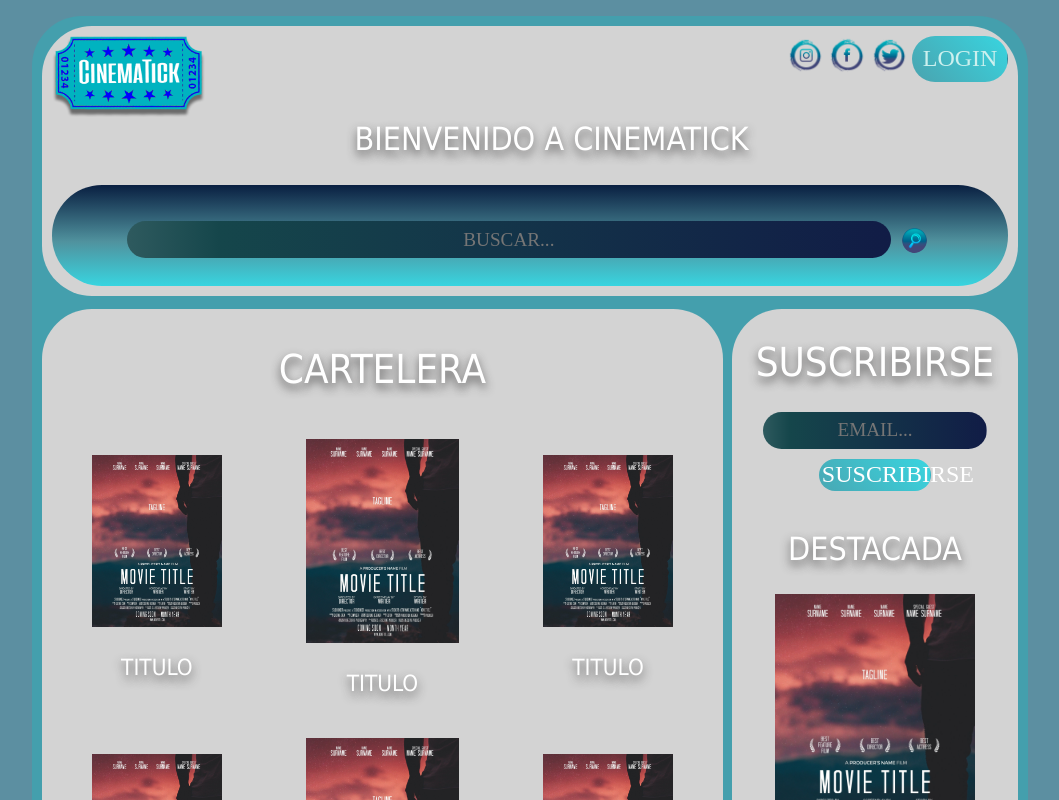
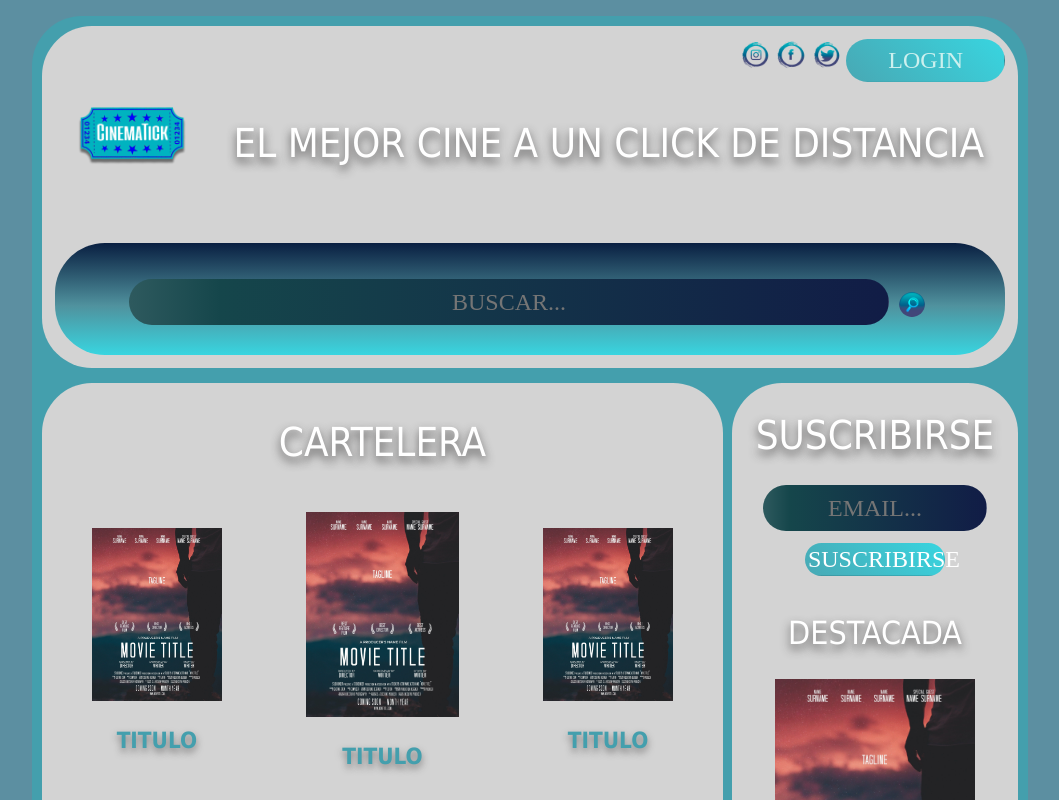
Before and after one commit to Maurialva/CinematickV2, a Svelte app: page / in a window 1280 px wide. Shown: the top 800 px of the page, without its empty margins (110-1169 px from the left). Built offline with nearby package versions, Linux system fonts and the light colour scheme.

Commit message:
mejorasheader footer y tablas

```diff
--- a/public/global.css
+++ b/public/global.css
@@ -79,12 +79,12 @@ h2{
 
 }
 h3{
-	color: #ffffff;
+	color: #449fad;
 	text-transform: uppercase;
 	font-family: 'Tahoma', cursive;
 	text-align: center;
 	font-size: 140%;
-	text-shadow:0px 5px 10px rgba(41, 39, 39, 0.76) ;
-	font-weight: 1;
+	text-shadow:0px 4px 7px rgba(41, 39, 39, 0.50) ;
+
 
 }
--- a/src/App.svelte
+++ b/src/App.svelte
@@ -9,18 +9,14 @@ import Customtextinput from './Customtextinput.svelte';
 import Searchconteiner from './Searchconteiner.svelte';
 import Grid from './Grid.svelte';
 import Customfigure from './Customfigure.svelte';
+import Login from './Login.svelte';
+import Customhead from './Customhead.svelte';
 
 
-
-
-	let src = 'logocinematickv2.png';
-		let namel = 'logo';
 
 function clickbutton() {
 	pagenumber="2";
 }
-
-
 
 </script>
 <Grid {pagenumber} {ti}/>
@@ -30,11 +26,12 @@ function clickbutton() {
 	<div class="grid-container">
 		<div class="menuhead">
 
+			<Customhead/>
+			<!--
+			<div align="right">
 
-			<div align="right">
-				<!-- {src} is short for src={src} -->
 
-				<img align="left" {src} alt="{namel}" class="logo"  width="16%" vertical-align="top" >
+				<img align="left" src='logocinematickv2.png' alt="logo" class="logo"  width="16%" vertical-align="top" >
 
 
 
@@ -47,10 +44,13 @@ function clickbutton() {
 				</CustomButton>
 
 			</div>
-			<h2>Bienvenido a CinemaTick&nbsp;&nbsp;&nbsp;&nbsp;&nbsp;&nbsp;&nbsp;&nbsp;&nbsp;&nbsp;&nbsp;&nbsp;</h2>
+
+				<h2>Todas las peliculas en un lugar, cinematick&nbsp;&nbsp;&nbsp;&nbsp;&nbsp;&nbsp;&nbsp;&nbsp;&nbsp;&nbsp;&nbsp;&nbsp;&nbsp;&nbsp;&nbsp;&nbsp;&nbsp;&nbsp;&nbsp;&nbsp;&nbsp;&nbsp;&nbsp;&nbsp;</h2>
+
+
 			<div class="search-container">
 					<Searchconteiner/>
-			</div>
+			</div>	-->
 		</div>
 		{#if pagenumber==7}
 		<div class="menuleft"></div>
@@ -60,7 +60,10 @@ function clickbutton() {
 		<div id="cartelera">
 			<Cartelera/>
 		</div>
+		{:else if pagenumber==2}
+		<Login/>
 		{/if}
+
 		</div>
 		{#if pagenumber==1 }
 		<div class="menuright">
@@ -78,7 +81,8 @@ function clickbutton() {
 		</div>
 		{/if}
 		<div class="menufoot">
-			<br>
+
+			<h3>
 			<a class="foot" href="#?ti=1" style="text-shadow:0px 4px 6px rgba(0,0,0,0.76) ;"> INICIO</a>&nbsp;&nbsp;&nbsp;&nbsp;&nbsp;&nbsp;
 			&nbsp;&nbsp;&nbsp;&nbsp;&nbsp;&nbsp;
 			<a class="foot"  href="http://localhost:5000/"  style="text-shadow:0px 4px 6px rgba(0,0,0,0.76) ;"> SOBRE NOSOTROS</a>&nbsp;&nbsp;&nbsp;&nbsp;&nbsp;&nbsp;
@@ -86,8 +90,8 @@ function clickbutton() {
 			<a class="foot" href="http://localhost:5000/" style="text-shadow:0px 4px 6px rgba(0,0,0,0.76) ;"> CONTACTO</a>&nbsp;&nbsp;&nbsp;&nbsp;&nbsp;&nbsp;
 			&nbsp;&nbsp;&nbsp;&nbsp;&nbsp;&nbsp;
 			<a class="foot" href="http://localhost:5000/" style="text-shadow:0px 4px 6px rgba(0,0,0,0.76) ;"> AYUDA</a>&nbsp;&nbsp;&nbsp;&nbsp;&nbsp;&nbsp;
-			<br>
-			<br>
+
+			<br></h3>
 		</div>
 	  </div>
 </body>
@@ -128,14 +132,8 @@ function clickbutton() {
 			max-width: none;
 		}
 	}
-	.search-container
-	{
-		text-align: center;
-		width: 100%;
-		background-image:  linear-gradient(180deg,rgb(9, 31, 65) 0%, rgb(80, 146, 158) 56%, rgb(56, 213, 224) 100%);
-		border-radius: 50px;
 
-	}
+
 	.menufoot
 	{
 		text-align: center;
--- a/src/CustomButton.svelte
+++ b/src/CustomButton.svelte
@@ -16,7 +16,7 @@
 <style>
 	.login{
 		height: auto;
-		width: 10%;
+		width: 20%;
 		background-color: rgb(29, 81, 90);
 		border-color: #305769;
 		background-position: 100%;
@@ -35,7 +35,7 @@
 	}
 	.suscripcion {
 		height: auto;
-		width: 40% ;
+		width: 50% ;
 		background-color: rgb(29, 81, 90);
 		border-color: #305769;
 		background-position: 100%;
@@ -52,6 +52,47 @@
 		display: inline-block;
 		cursor: pointer;
 	}
+	.enter
+	{
+		height: auto;
+		width: 90% ;
+		background-color: rgb(29, 81, 90);
+		border-color: #305769;
+		background-position: 100%;
+		background-size: 400%;
+		transition: background 900ms ease-in-out;
+		text-align: center;
+		color: rgb(255, 255, 255);
+		font-size: 150%;
+		padding: 1%;
+		border-radius: 50px;
+		background-image: linear-gradient(45deg,rgb(9, 31, 65) 0%, rgb(80, 146, 158) 56%, rgb(56, 213, 224) 100%);
+		vertical-align:top ;
+
+		display: inline-block;
+		cursor: pointer;
+	}
+	.register
+	{
+		height: auto;
+		width: 90% ;
+		background-color: rgb(29, 81, 90);
+		border-color: #305769;
+		background-position: 100%;
+		background-size: 400%;
+		transition: background 900ms ease-in-out;
+		text-align: center;
+		color: rgb(255, 255, 255);
+		font-size: 150%;
+		padding: 1%;
+		border-radius: 50px;
+		background-image: linear-gradient(45deg,rgb(9, 31, 65) 0%, rgb(80, 146, 158) 56%, rgb(56, 213, 224) 100%);
+		vertical-align:top ;
+
+		display: inline-block;
+		cursor: pointer;
+	}
+
 	button:hover {
 		background-position: 0;
 		background-image: linear-gradient(83deg,rgb(28, 22, 98) 0%, rgb(28, 166, 221) 25%, rgb(86, 152, 163) 100%);
--- /dev/null
+++ b/src/Customhead.svelte
@@ -0,0 +1,53 @@
+<script>
+
+import CustomButton from './CustomButton.svelte';
+import Socialicon from './Socialicon.svelte';
+import Searchconteiner from './Searchconteiner.svelte';
+
+function clickbutton() {
+
+}
+</script>
+
+
+
+<table>
+    <tbody>
+    <tr>
+    <td> <img  src='logocinematickv2.png' alt="logo" class="logo"  width="70%"  ></td>
+
+    <td> <div align="right"><Socialicon nombre={"Instagram"}/>
+        <Socialicon nombre={"Facebook"}/>
+        <Socialicon nombre={"Twitter"}/>
+        <CustomButton class="login" on:click={()=>clickbutton()} >
+            LOGIN
+        </CustomButton>
+         </div>
+         <h1>el mejor cine a un click de distancia &nbsp;&nbsp;&nbsp;&nbsp;&nbsp;&nbsp;&nbsp;&nbsp;&nbsp;&nbsp;&nbsp;
+            &nbsp;&nbsp;&nbsp;&nbsp;&nbsp;&nbsp;&nbsp;&nbsp;&nbsp;
+            &nbsp;&nbsp;&nbsp;
+            &nbsp;&nbsp;&nbsp;&nbsp;
+            &nbsp;&nbsp;
+         </h1> </td>
+    </tr>
+    <tr>
+        <td colspan="2">
+            <div class="search-container">
+
+            <Searchconteiner/>
+        </div>
+        </td>
+    </tr>
+    </tbody>
+    </table>
+
+<style>
+.search-container
+	{
+		text-align: center;
+		width: 100%;
+		background-image:  linear-gradient(180deg,rgb(9, 31, 65) 0%, rgb(80, 146, 158) 56%, rgb(56, 213, 224) 100%);
+		border-radius: 50px;
+
+	}
+</style>
--- a/src/Customtextinput.svelte
+++ b/src/Customtextinput.svelte
@@ -19,7 +19,7 @@ export let texto,txnom;
 		color: rgb(255, 255, 255);
 		border-radius: 50px;
 		width:80%;
-        font-size: larger;
+        font-size: 150%;
 		}
 
 	input:focus {  border-image: #000000;
--- a/src/Grid.svelte
+++ b/src/Grid.svelte
@@ -71,7 +71,7 @@ switch(pagenumber)
         'menu menu main main main main'
         'footer footer footer footer footer footer';
         grid-gap: 1%;
-      background-color:linear-gradient(45deg,rgb(9, 31, 65) 0%, rgb(80, 146, 158) 56%, rgb(56, 213, 224) 100%);
+      background-color:#449fad;
       padding: 1%;
       border-radius: 50px;
     }
@@ -103,7 +103,7 @@ switch(pagenumber)
         'main main main main main main'
         'footer footer footer footer footer footer';
         grid-gap: 1%;
-      background-color:linear-gradient(45deg,rgb(9, 31, 65) 0%, rgb(80, 146, 158) 56%, rgb(56, 213, 224) 100%);
+      background-color:#449fad;
       padding: 1%;
       border-radius: 50px;
     }
--- /dev/null
+++ b/src/Login.svelte
@@ -0,0 +1,91 @@
+<script>
+import Customtextinput from './Customtextinput.svelte';
+import CustomButton from './CustomButton.svelte';
+
+function clickbutton() {
+
+}
+</script>
+<center>
+    <table>
+        <tbody>
+        <tr>
+        <td><img src="filler.png" alt="filler"></td>
+        <td><h1>inicio de sesion de cinematick</h1>
+        <hr style="color: #449fad; width: 100%;"></td>
+        <td><img src="filler.png" alt="filler"></td>
+        </tr>
+        <tr>
+            <td><img src="filler.png" alt="filler"></td>
+            <td><h2>ingrese su nombre de usuario</h2>
+                <Customtextinput texto="USUARIO" txnom="suscripcion"/></td>
+            <td><img src="filler.png" alt="filler"></td>
+        </tr>
+
+        <tr>
+            <td><img src="filler.png" alt="filler"></td>
+            <td>
+                <h2>ingrese su contraseña</h2>
+                <input type="password"  id="pwd" name="pwd"><br>
+                <a href="localhost/5000"  style="font-size: 150%; color:#449fad " >olvido su contraseña?</a>
+            </td>
+            <td><img src="filler.png" alt="filler"></td>
+            </tr>
+            <tr>
+            <td><img src="filler.png" alt="filler"></td>
+            <td>
+                <CustomButton class="enter" on:click={()=>clickbutton()} >
+                 INGRESAR
+                </CustomButton> </td>
+            <td><img src="filler.png" alt="filler"></td>
+            </tr>
+
+            <tr>
+            <td><img src="filler.png" alt="filler"></td>
+            <td><CustomButton class="register" on:click={()=>clickbutton()} >
+                        REGISTRARSE
+                    </CustomButton></td>
+            <td><img src="filler.png" alt="filler"></td>
+            </tr>
+            </tbody>
+            </table>
+</center>
+
+
+<style>
+
+    table
+    {
+        text-align: center;
+    }
+input[type=password]
+	{
+		vertical-align:middle;
+		text-align: center;
+		transition: background 900ms ease-in-out;
+		background-color: rgb(255, 255, 255);
+		background-position: 100%;
+		background-size: 200%;
+		border: rgb(255, 255, 255);
+		background-image: linear-gradient(90deg,rgb(255, 255, 255) 0%, rgb(21, 70, 75) 56%, rgb(17, 28, 70) 100%);
+		color: rgb(255, 255, 255);
+		border-radius: 50px;
+		width:80%;
+        font-size: larger;
+		}
+
+	input:focus {  border-image: #000000;
+	outline: none;
+	background-position: 0;
+	transition: background 900ms ease-in-out;
+	background-image: linear-gradient(43deg,rgb(27, 32, 83) 0%, rgb(33, 214, 199) 56%, rgb(4, 25, 39) 100%);
+	}
+	input:hover{
+		background-position: 0;
+		transition: background 900ms ease-in-out;
+		background-image:  linear-gradient(43deg,rgb(27, 32, 83) 0%, rgb(33, 214, 199) 56%, rgb(4, 25, 39) 100%);
+	}
+    img{
+        width: 50% ;
+    }
+</style>
--- a/src/Searchconteiner.svelte
+++ b/src/Searchconteiner.svelte
@@ -27,7 +27,7 @@ import Searchicon from './Searchicon.svelte';
 		color: rgb(255, 255, 255);
 		border-radius: 50px;
 		width:80%;
-        font-size: larger;
+        font-size: 150%;
 		}
 
 	input:focus {  border-image: #000000;
--- a/src/Socialicon.svelte
+++ b/src/Socialicon.svelte
@@ -25,7 +25,7 @@
     }
 
 </script>
-<a  href={dir}> <img  class= "socialicon"  src={scr} alt={nombre} height="" width="4%"></a>
+<a  href={dir}> <img  class= "socialicon"  src={scr} alt={nombre} height="" width="4%" border-align=top ></a>
 
 <style>
 
```
Also changed, not shown: public/filler.png (added).
